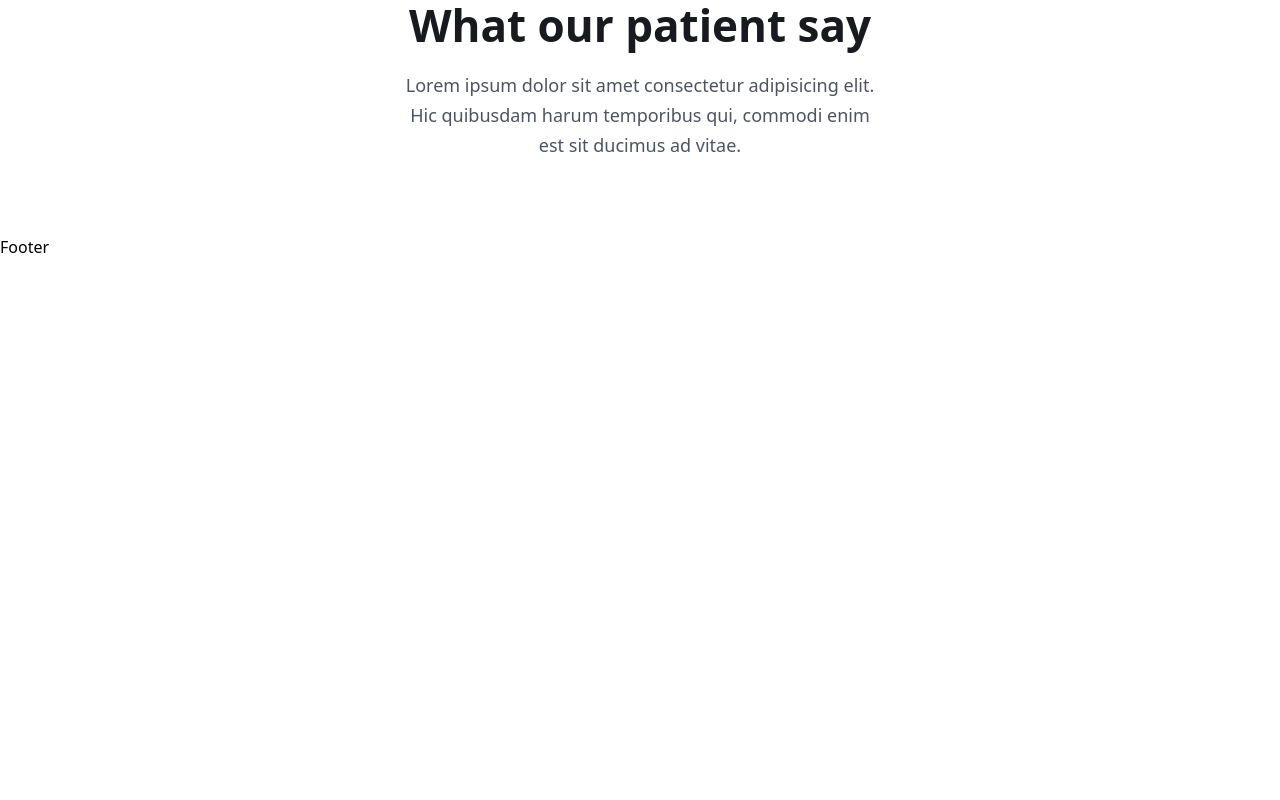
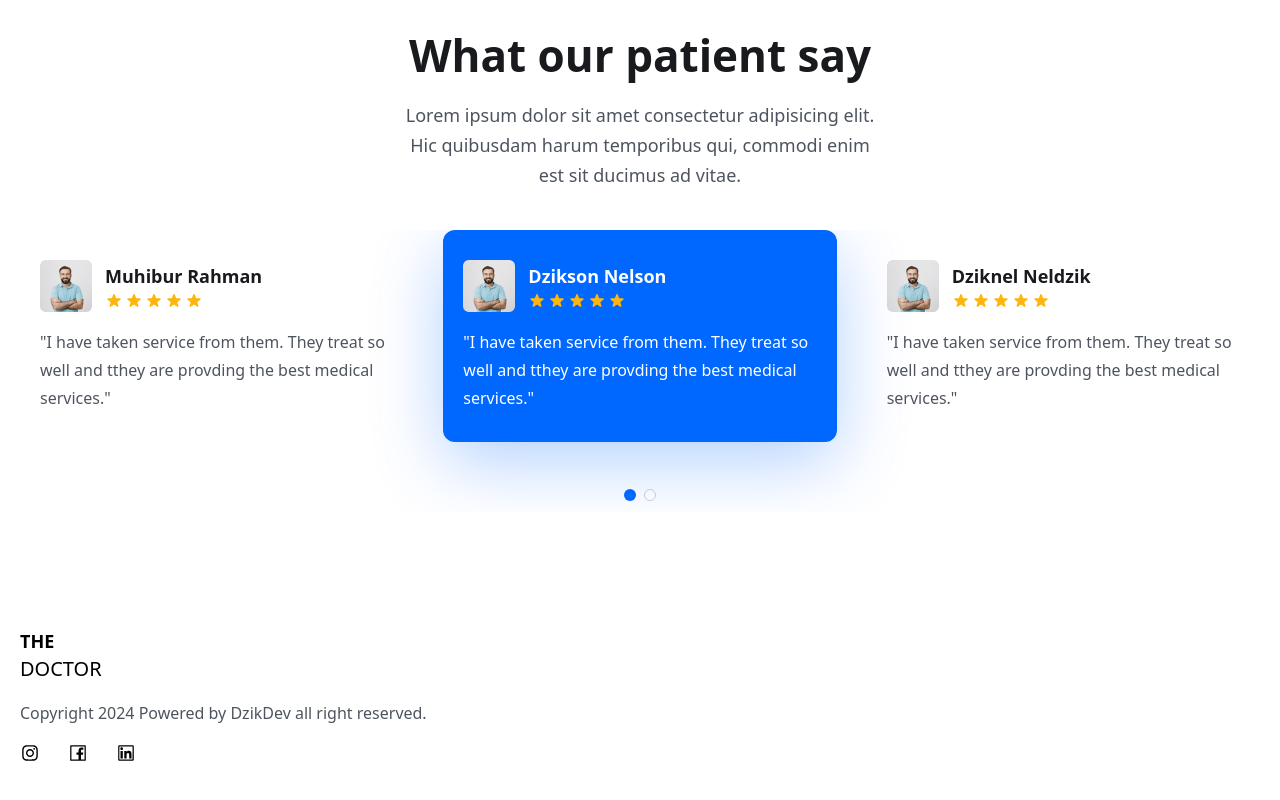
Before and after one commit to Nelson877/Doctor-appointment-booking, a React (Vite) app: page / in a window 1280 px wide. Shown: the part 5317-6117 px from the top of the page. Before the commit the page ends 5576 px from the top, so only its background shows below. Built offline with nearby package versions, Linux system fonts and the light colour scheme; the HTML template or start-up script is replaced by a standard one.

Commit message:
new changes update

```diff
--- a/src/App.css
+++ b/src/App.css
@@ -6,6 +6,33 @@
 body {
   /* font-family: ; */
 }
+.swiper-pagination-bullet{
+  background-color: #fff !important;
+  width: 12px !important;
+  height: 12px !important;
+  border: 1px solid #181a1e !important;
+}
+
+.swiper-pagination-bullet-active{
+  background: #0067ff !important;
+  border: none !important;
+}
+
+.swiper{
+  padding-bottom: 70px !important;
+}
+.swiper-slide.swiper-slide-next{
+  background: #0067ff;
+  border-radius: 12px;
+  box-shadow: 0px 20px 70px rgba(0, 103, 255, 0.3);
+}
+.swiper-slide.swiper-slide-next h4, .swiper-slide.swiper-slide-next p{
+  color: #fff;
+}
+.swiper-pagination{
+  top: 90% !important;
+}
+
 .sticky__header {
   width: 100%;
   height: 80px;
--- a/src/components/Footer/Footer.jsx
+++ b/src/components/Footer/Footer.jsx
@@ -1,5 +1,94 @@
-function Footer() {
-  return <div>Footer</div>;
+import { Link } from "react-router-dom"
+import { AiOutlineInstagram, AiOutlineFacebook, AiOutlineLinkedin } from "react-icons/ai"
+import { RiLinkedinFill } from "react-icons/ri"
+
+
+
+const socialLinks=[
+  {
+    path:'',
+    icon:<AiOutlineInstagram className="w-5 h-5 group-hover-text-white"/>,
+  },
+  {
+    path:'',
+    icon:<AiOutlineFacebook className="w-5 h-5 group-hover-text-white"/>,
+  },
+  {
+    path:'',
+    icon:<AiOutlineLinkedin className="w-5 h-5 group-hover-text-white"/>,
+  },
+]
+
+
+const quickLink01 = [
+  {
+    path:'/home',
+    display:'Home',
+
+  },
+  {
+    path:'/home',
+    display:'About Us',
+
+  },
+  {
+    path:'/home',
+    display:'Blog',
+
+  },
+]
+
+
+const quickLink02 = [
+{
+  path:'/find-a-doctor',
+  display:'Find a Doctor'
+},
+{
+  path:'/find-a-doctor',
+  display:'Request an Appointment'
+},
+{
+  path:'/find-a-location',
+  display:'Find a Location'
+},
+{
+  path:'/get-a-opinion',
+  display:'Get a Opinion'
+},
+]
+
+const quickLink03 = [
+  {
+    path:'/contact-us',
+    display:'Contact Us'
+  },
+
+  ]
+
+
+const Footer =() =>{
+  const year = new Date().getFullYear()
+return <footer className="pb-16 pt-10">
+  <div className="container">
+<div className="justify-between flex-col md:flex-row flex-wrap  gap-[30px]">
+    {/* Logo section  start */}
+    <div>
+            <h2 className="font-[200] text-xl">
+              <span className="text-lg font-[600]">THE</span> <br /> DOCTOR
+            </h2>
+            {/* <img src="" alt="" /> */}
+          </div>
+          {/* Logo section  end */}
+          <p className="text-[16px] leading-7 fon-[400] text-textColor mt-4">Copyright {year} Powered by DzikDev all right reserved.</p>
+          <div className="flex items-center gap-3 mt-4">
+{socialLinks.map((link, index) => (<Link to={link.path} key={index} className="w-9 h-9 border-solid border-[#181A1E] rounded-full">
+{link.icon}
+</Link>
+))}
+          </div>
+</div>
+  </div>
+</footer>
 }
-
-export default Footer;
+export default Footer
--- a/src/components/ServiceSection/Service.jsx
+++ b/src/components/ServiceSection/Service.jsx
@@ -7,7 +7,7 @@ const Service = () => {
         <div className="xl:w-[470px] mx-auto">
           <h2 className="heading text-center">Our Medical Services</h2>
           <p className="text__para text-center ">
-            Our medical services are designed to give affordable access to
+            Our medical services are designed to give affordable access <br />  to
             medical care for insured, uninsured and underinsuredd clients.
           </p>
         </div>
--- /dev/null
+++ b/src/components/Testiomonial/Test.jsx
@@ -0,0 +1,122 @@
+import { HiStar } from "react-icons/hi";
+import { Swiper, SwiperSlide } from "swiper/react";
+import 'swiper/css'
+import 'swiper/css/pagination'
+import PatientAvatar from '../../assets/images/patient-avatar.png'
+import { Pagination } from "swiper/modules";
+
+
+const Test = () => {
+    return (
+     <Swiper modules={[Pagination]} spaceBetween={30} slidesPerView={1} pagination={{clickable:true}} breakpoints={{
+        640:{
+            slidesPerView:1,
+            spaceBetween:0
+        },
+        768:{
+            slidesPerView:2,
+            spaceBetween:20
+        },
+        1024:{
+            slidesPerView:3,
+            spaceBetween:30
+        }
+     }}>
+{/* part one start  */}
+<SwiperSlide>
+<div className="py-[30px] px-5 rounded-3">
+    <div className="flex items-center gap-[13px]">
+        <img src={PatientAvatar} alt="" />
+        <div className="text-[18px] leading-[30px] font-semibold text-headingColor">
+            <h4>Muhibur Rahman</h4>
+            <div className="flex items-center gap-[2px]">
+                <HiStar className="text-yellowColor w-[18px] h-5"/>
+                <HiStar className="text-yellowColor w-[18px] h-5"/>
+                <HiStar className="text-yellowColor w-[18px] h-5"/>
+                <HiStar className="text-yellowColor w-[18px] h-5"/>
+                <HiStar className="text-yellowColor w-[18px] h-5"/>
+            </div>
+        </div>
+    </div>
+    <p className="text-[16px] leading-7 mt-4 font-[400] text-textColor ">
+        "I have taken service from them. They treat so well and tthey are provding the best medical services."
+    </p>
+</div>
+
+</SwiperSlide>
+{/* part one end  */}
+{/* part two start  */}
+<SwiperSlide>
+<div className="py-[30px] px-5 rounded-3">
+    <div className="flex items-center gap-[13px]">
+        <img src={PatientAvatar} alt="" />
+        <div className="text-[18px] leading-[30px] font-semibold text-headingColor">
+            <h4>Dzikson Nelson</h4>
+            <div className="flex items-center gap-[2px]">
+                <HiStar className="text-yellowColor w-[18px] h-5"/>
+                <HiStar className="text-yellowColor w-[18px] h-5"/>
+                <HiStar className="text-yellowColor w-[18px] h-5"/>
+                <HiStar className="text-yellowColor w-[18px] h-5"/>
+                <HiStar className="text-yellowColor w-[18px] h-5"/>
+            </div>
+        </div>
+    </div>
+    <p className="text-[16px] leading-7 mt-4 font-[400] text-textColor ">
+        "I have taken service from them. They treat so well and tthey are provding the best medical services."
+    </p>
+</div>
+
+</SwiperSlide>
+{/* part two end  */}
+{/* part three start  */}
+<SwiperSlide>
+<div className="py-[30px] px-5 rounded-3">
+    <div className="flex items-center gap-[13px]">
+        <img src={PatientAvatar} alt="" />
+        <div className="text-[18px] leading-[30px] font-semibold text-headingColor">
+            <h4>Dziknel Neldzik</h4>
+            <div className="flex items-center gap-[2px]">
+                <HiStar className="text-yellowColor w-[18px] h-5"/>
+                <HiStar className="text-yellowColor w-[18px] h-5"/>
+                <HiStar className="text-yellowColor w-[18px] h-5"/>
+                <HiStar className="text-yellowColor w-[18px] h-5"/>
+                <HiStar className="text-yellowColor w-[18px] h-5"/>
+            </div>
+        </div>
+    </div>
+    <p className="text-[16px] leading-7 mt-4 font-[400] text-textColor ">
+        "I have taken service from them. They treat so well and tthey are provding the best medical services."
+    </p>
+</div>
+
+</SwiperSlide>
+{/* part three end  */}
+{/* part one start  */}
+<SwiperSlide>
+<div className="py-[30px] px-5 rounded-3">
+    <div className="flex items-center gap-[13px]">
+        <img src={PatientAvatar} alt="" />
+        <div className="text-[18px] leading-[30px] font-semibold text-headingColor">
+            <h4>Muhibur Rahman</h4>
+            <div className="flex items-center gap-[2px]">
+                <HiStar className="text-yellowColor w-[18px] h-5"/>
+                <HiStar className="text-yellowColor w-[18px] h-5"/>
+                <HiStar className="text-yellowColor w-[18px] h-5"/>
+                <HiStar className="text-yellowColor w-[18px] h-5"/>
+                <HiStar className="text-yellowColor w-[18px] h-5"/>
+            </div>
+        </div>
+    </div>
+    <p className="text-[16px] leading-7 mt-4 font-[400] text-textColor ">
+        "I have taken service from them. They treat so well and tthey are provding the best medical services."
+    </p>
+</div>
+
+</SwiperSlide>
+{/* part one end  */}
+
+     </Swiper>
+    );
+  };
+
+  export default Test;
--- a/src/components/Testiomonial/Testiomonial.jsx
+++ b/src/components/Testiomonial/Testiomonial.jsx
@@ -1,15 +1,18 @@
+import Test from "./Test";
+
 const Testiomonial = () => {
   return (
     <section>
       <div className="container">
         <div className="xl:w-[470px] mx-auto">
           <h2 className="heading text-center">What our patient say</h2>
-          <p className="text__para text-center">
+          <p className="text__para text-center mb-10">
             Lorem ipsum dolor sit amet consectetur adipisicing elit. Hic
             quibusdam harum temporibus qui, commodi enim est sit ducimus ad
             vitae.
           </p>
         </div>
+        <Test/>
       </div>
     </section>
   );
```
